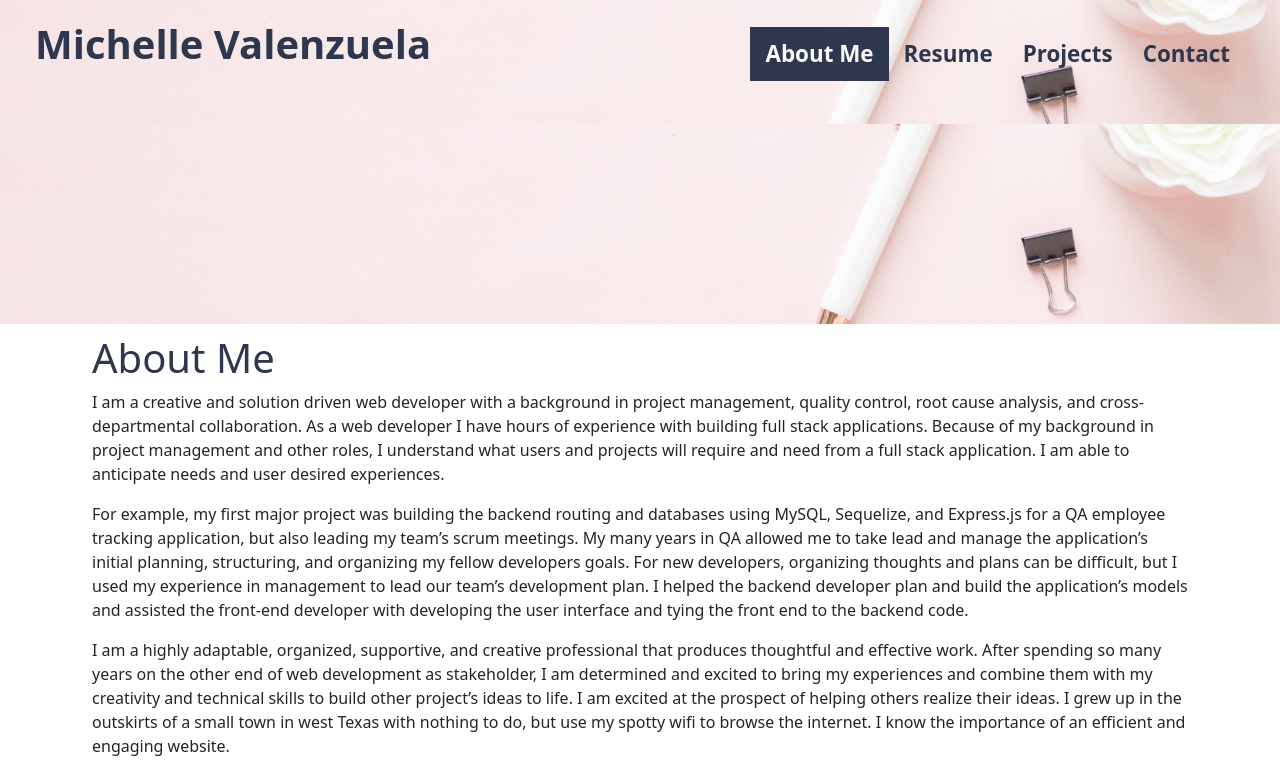
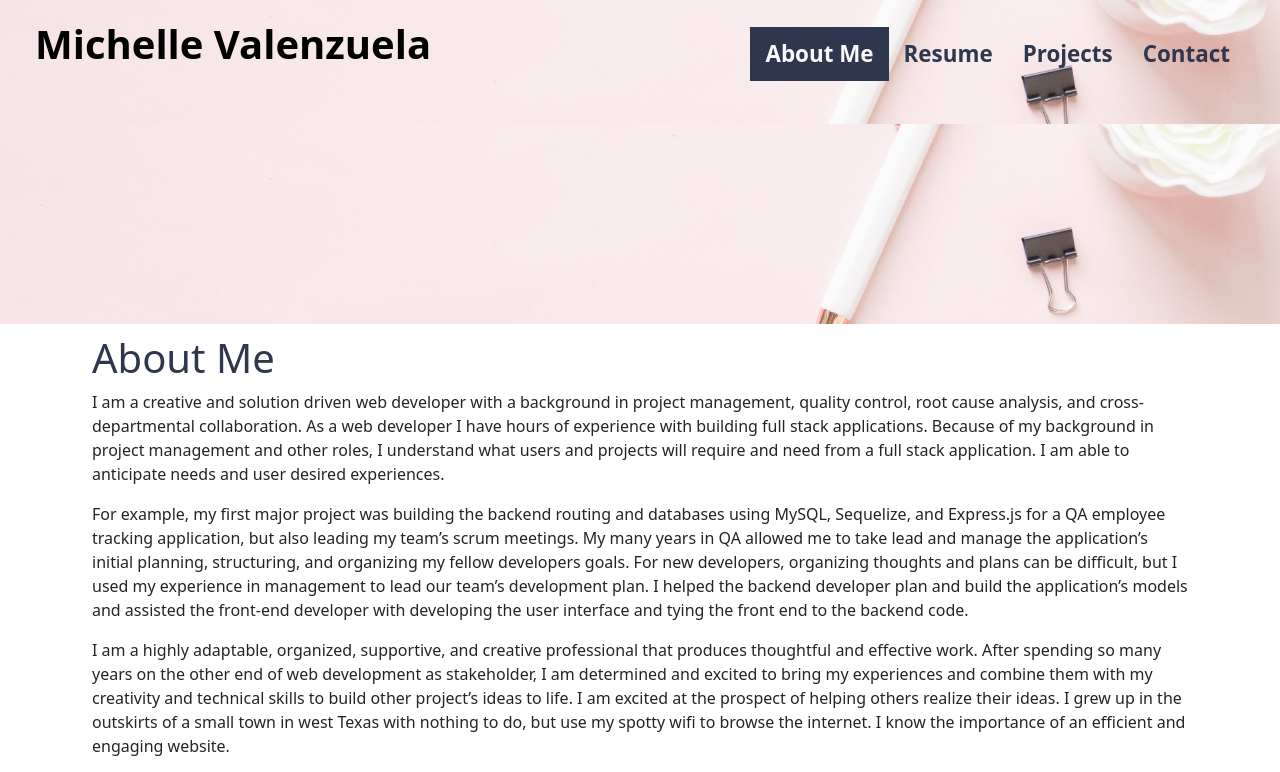
Before and after one commit to MichValenz/Portfolio, a React (Create React App) app: page / in a window 1280 px wide. Shown: the top 772 px of the page. Built offline with nearby package versions, Linux system fonts and the light colour scheme.

Commit message:
removed link on name

```diff
--- a/src/components/Nav/index.js
+++ b/src/components/Nav/index.js
@@ -17,13 +17,9 @@ function Navigation(props) {
       <>
       <header>
         <h2>
-          <a
-            href="/"
-            onClick={() => setCurrentPage("/")}
-            className={currentPage === "/" ? "currentPage" : ""}
-          >
+
             Michelle Valenzuela
-          </a>
+
         </h2>
 
       <nav>
```
